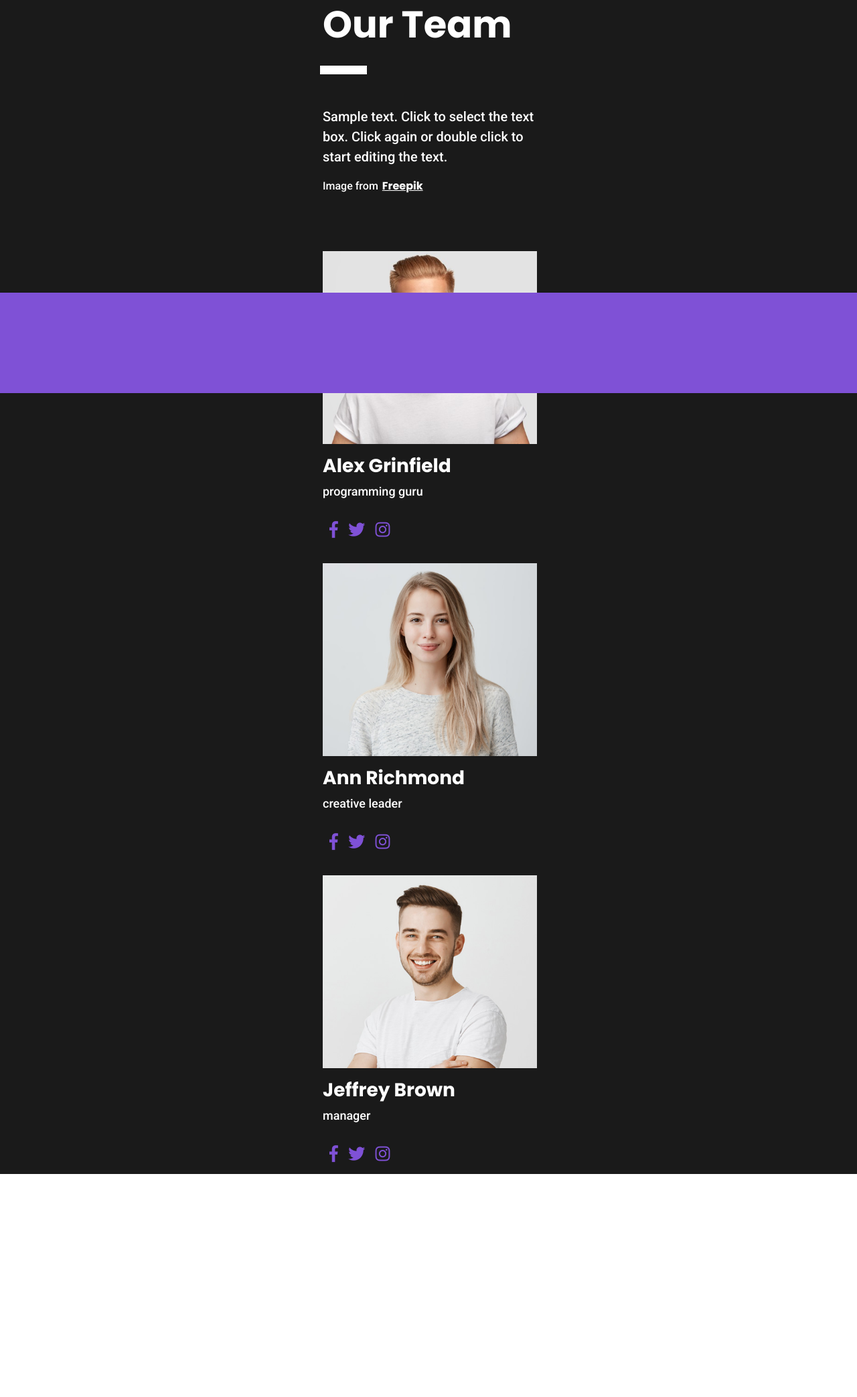
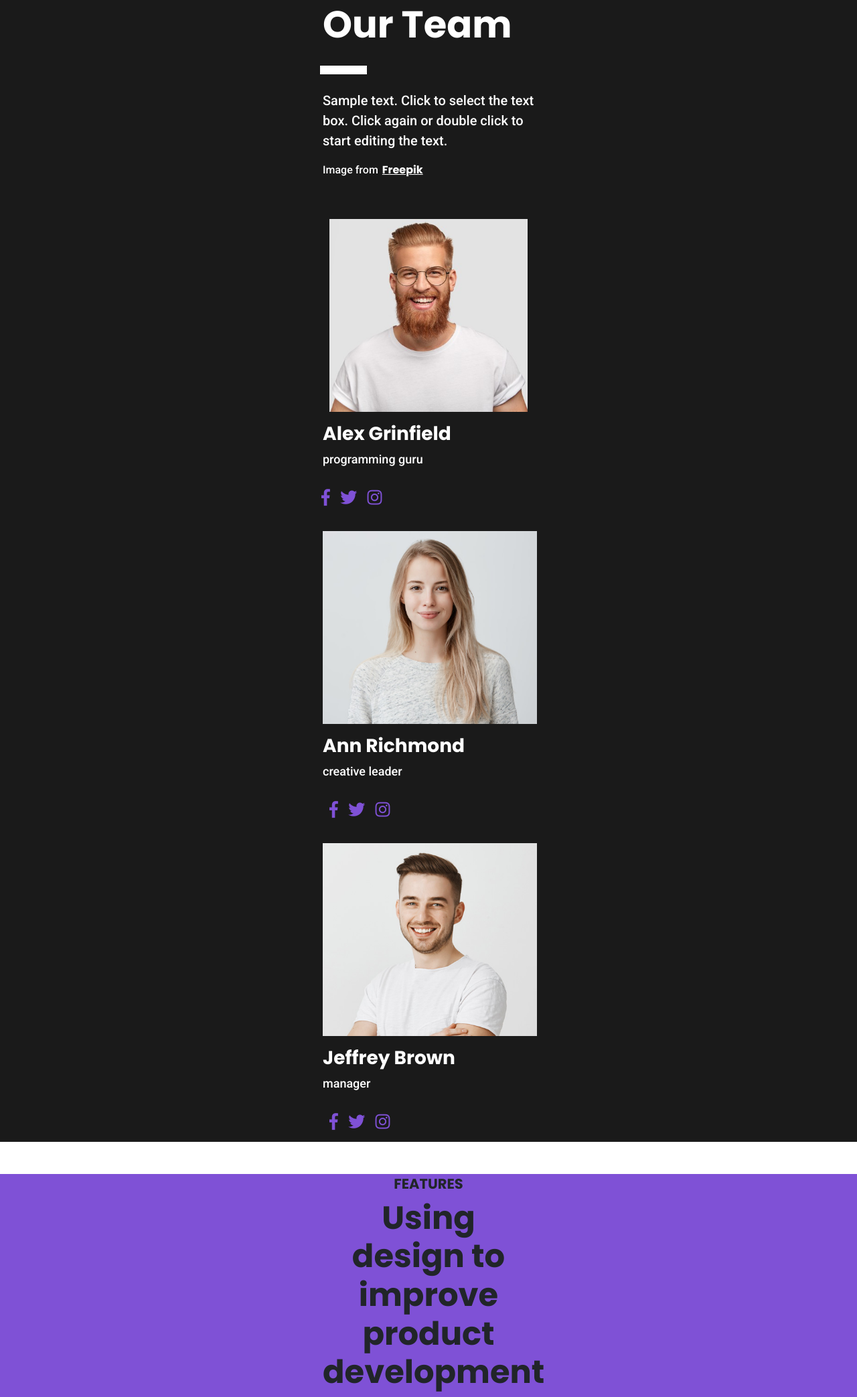
Before and after one commit to dang1707vu/nicepage2, a website: page index.html in a window 1280 px wide. Shown: the part 5763-7849 px from the top of the page at 67% size. Before the commit the page ends 7516 px from the top, so only its background shows below. Drawn offline with nearby package versions, Linux system fonts and the light colour scheme.

Commit message:
features sm

```diff
--- a/index.html
+++ b/index.html
@@ -208,19 +208,16 @@
 
 <!-- Team Section -->
 <section class="team text-white pt-5" style="background-color: #1a1a1a;">
-  <div class="container mx-auto" style="width: 340px;">
-    <div class="row">
+  <div class="container" style="width: 340px;">
+    <div class="row d-flex">
       <h1 class="fw-bolder display-4">Our Team</h1>
-      <div class="borderH border-white mb-5 ms-2" style="width: 70px;"></div>
+      <div class="borderH border-white mb-4 ms-2" style="width: 70px;"></div>
       <p class="pCarousel">Sample text. Click to select the text box. Click again or double click to start editing the text.</p>
       <p>Image from<button class="bg-dark text-white border-0"><u>Freepik</u></button></p>
     </div>
-    <div class="d-flex align-items-center flex-column">
-      <div class="pillarHorizontal"></div>
-    </div>
-    <div class="row mt-5">
-        <div>
-          <img src="/images/t1.jpg" class="teamImg" style="z-index: 1000; width: 320px; height: 288px;" alt="...">
+    <div class="row mt-4">
+        <!-- <div class="pillarHorizontal"> -->
+          <img src="/images/t1.jpg" class="teamImg" style="width: 320px; height: 288px;" alt="...">
           <h3 class="mt-3">Alex Grinfield</h3>
           <p style="font-size: 18px;">programming guru</p>
           <div class="social-icon">
@@ -253,8 +250,15 @@
   </div>
 </section>
 
-
-
+<!-- Features Section -->
+<section class="features mt-5 bg-primary">
+  <div class="container" style="width:340px">
+    <div class="row text-center">
+      <h4><small>FEATURES</small></h4>
+      <h1 class="display-5">Using design to improve product development</h1>
+    </div>
+  </div>
+</section>
 
 
 
--- a/main.scss
+++ b/main.scss
@@ -200,3 +200,5 @@ p {
     padding: 10px;
     letter-spacing: 5px;
 }
+
+//Features
```
Also changed, not shown: images/code.png (added), svg.txt (added).
